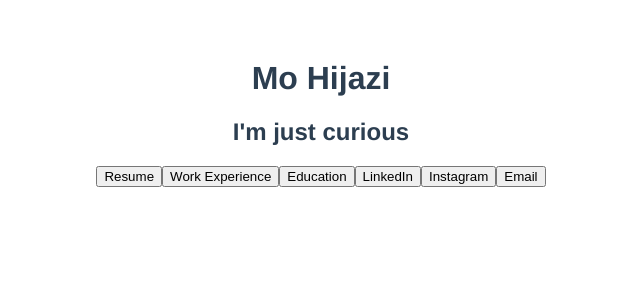
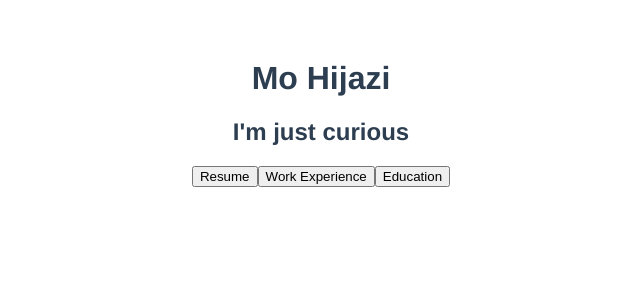
Before and after one commit to lucasamagno/mohijazi, a Vue app: page / in a window 1280 px wide. Shown: the top 300 px of the page, without its empty margins (319-959 px from the left). Built offline with nearby package versions, Linux system fonts and the light colour scheme.

Commit message:
new changes

```diff
--- a/package.json
+++ b/package.json
@@ -10,7 +10,8 @@
   },
   "dependencies": {
     "core-js": "^3.8.3",
-    "vue": "^3.2.13"
+    "vue": "^3.2.13",
+    "vue-router": "^4.2.5"
   },
   "devDependencies": {
     "@babel/core": "^7.12.16",
--- a/src/components/Home.vue
+++ b/src/components/Home.vue
@@ -9,8 +9,4 @@
 <button>Resume</button>
 <button>Work Experience</button>
 <button>Education</button>
-
-    <button>LinkedIn</button>
-    <button>Instagram</button>
-    <button>Email</button>
 </template>
```
Also changed, not shown: src/components/Work.vue (added, +7 -0 lines), src/router/router.js (added, +26 -0 lines), 6 other files (tests, documents, lock files or other folders). Lines whose indentation alone changed are shown as unchanged.
